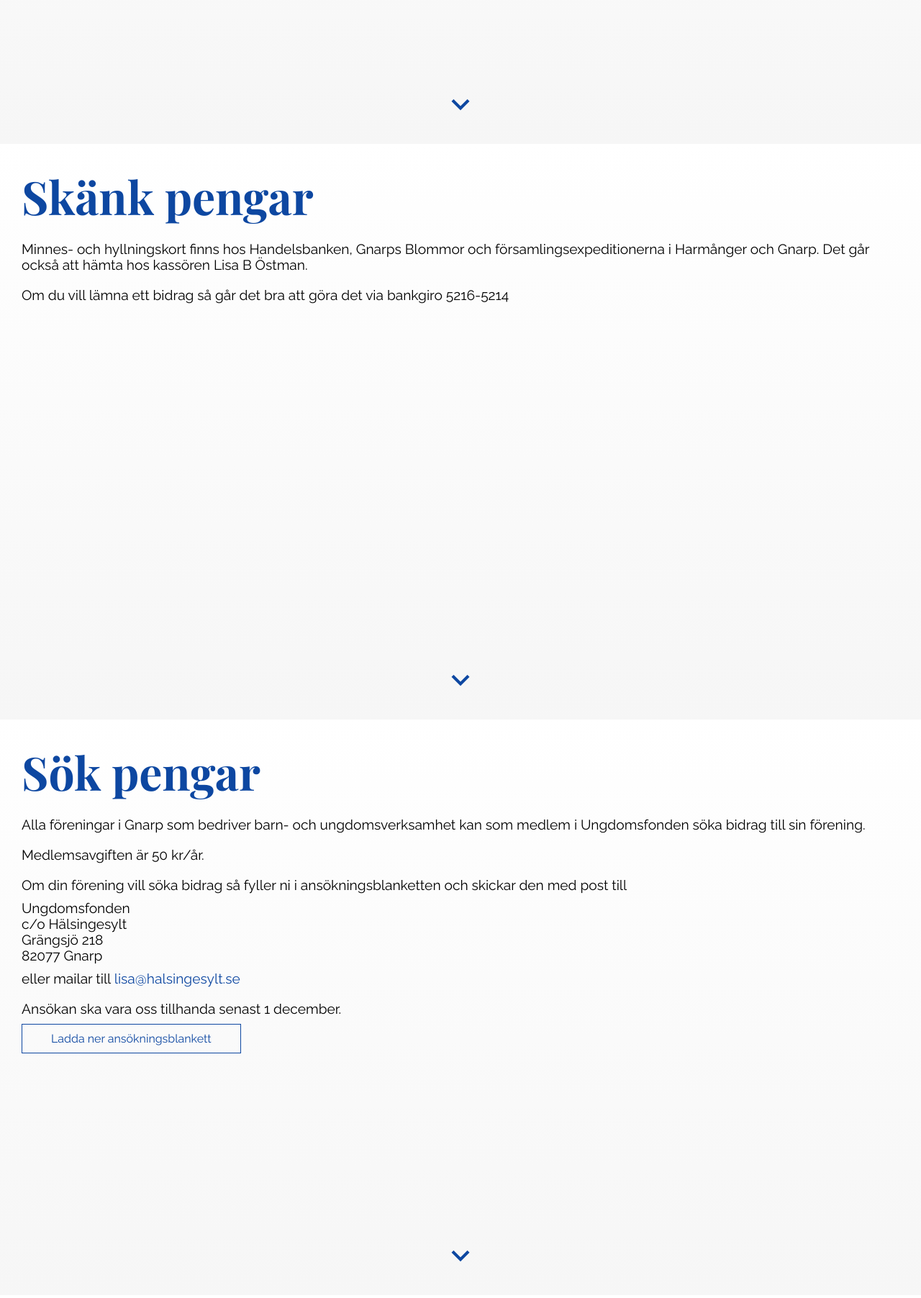
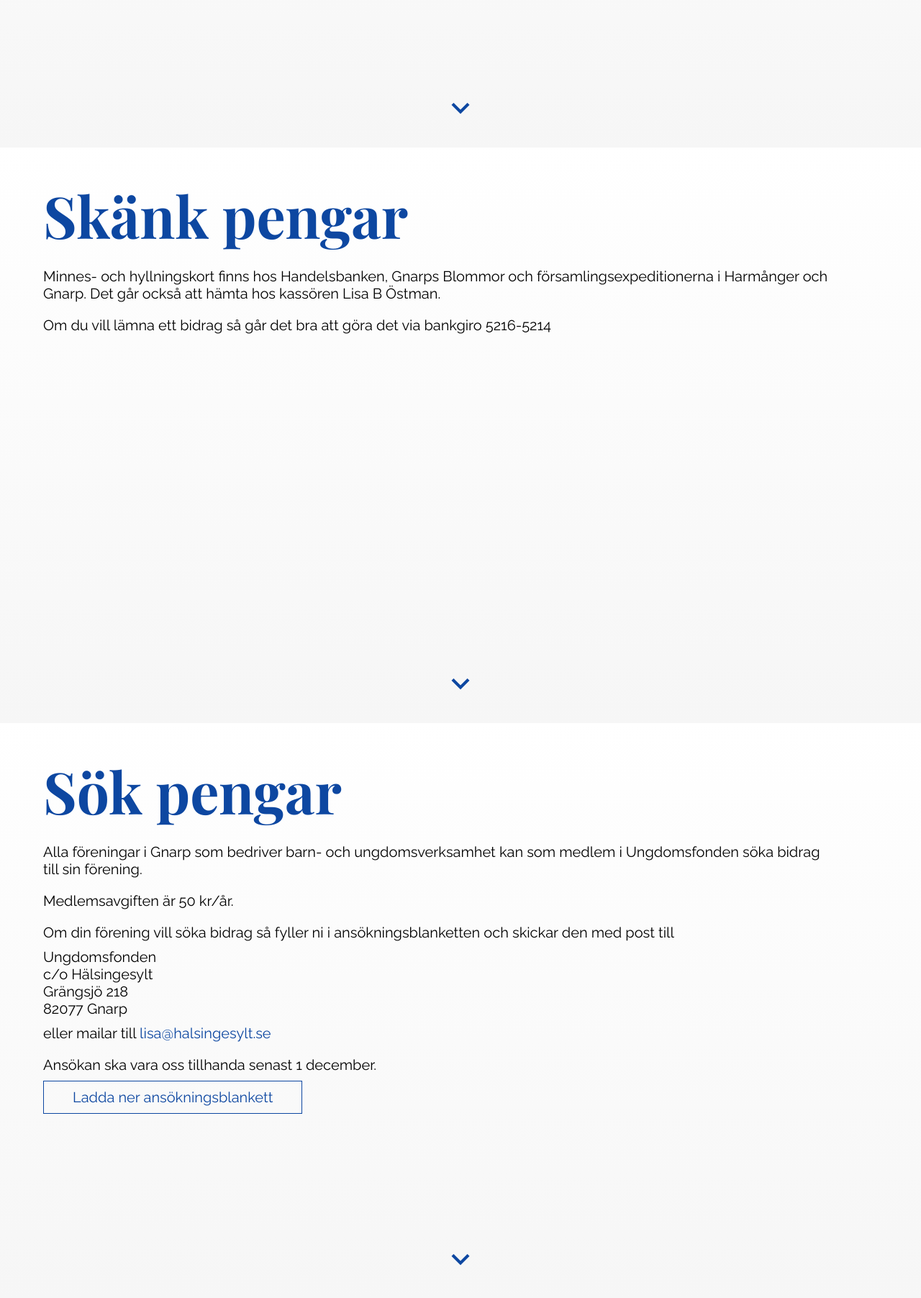
Before and after one commit to WeeRox/ungdomsfonden, a PHP site: page / in a window 1280 px wide; the page is wider, and only the part inside the window is pictured. Shown: the part 1400-3204 px from the top of that part at 72% size. Run offline with PHP 8.4, Linux system fonts and the light colour scheme; some libraries are stand-ins or nearby versions.

Commit message:
Changed some CSS

```diff
--- a/css/index.css
+++ b/css/index.css
@@ -6,8 +6,7 @@ h2 {
 .block {
   width: 100vw;
   min-height: 100vh;
-  padding: 30px;
-  padding-bottom: 80px;
+  padding: 2em 3em 4em 3em;
   margin: 0;
   box-sizing: border-box;
   position: relative;
@@ -28,7 +27,6 @@ h2 {
 }
 
 .block .material-icons {
-  color: #0D47A1;
   font-size: 50px;
   width: 50px;
   left: 50%;
@@ -37,7 +35,6 @@ h2 {
   cursor: default;
   transform: translate(-50%, 0);
   display: block;
-  text-decoration: none;
   -webkit-transition: .2s ease all;
   -moz-transition: .2s ease all;
   -ms-transition: .2s ease all;
@@ -45,7 +42,6 @@ h2 {
 }
 
 .block .material-icons:hover {
-  color: #0D47A1;
   font-size: 70px;
   width: 70px;
   left: 50%;
@@ -54,11 +50,6 @@ h2 {
   cursor: default;
   transform: translate(-50%, 0);
   display: block;
-  text-decoration: none;
-}
-
-.address p {
-  padding: 0;
 }
 
 table {
--- a/css/main.css
+++ b/css/main.css
@@ -1,3 +1,7 @@
+html {
+  font-size: 20px;
+}
+
 body {
   margin: 0;
   padding: 0;
@@ -34,15 +38,22 @@ h3 {
 p {
   font-family: 'Raleway', sans-serif;
   font-weight: 400;
-  font-size: 1.2em;
+  font-size: 1em;
   margin: 0;
   padding: 10px 0;
   color: black;
+  max-width: 55em;
+  min-width: 40em;
 }
 
 a {
   text-decoration: none;
   color: #0D47A1;
+}
+
+address p {
+  padding: 0;
+  font-style: normal;
 }
 
 button {
--- a/css/news.css
+++ b/css/news.css
@@ -2,8 +2,12 @@
   width: 50%;
 }
 
-#date {
-  display: inline-block;
+time {
+  font-family: 'Raleway', sans-serif;
+  font-weight: 400;
+  font-size: 1em;
+  margin: 0;
+  color: black;
   float: right;
 }
 
--- a/index.php
+++ b/index.php
@@ -61,7 +61,7 @@
 
         function get_date($file) {
           $content = file_get_contents($file);
-          $date = preg_match("/<p id=\"date\">(.*)<\/p>/i", $content, $match);
+          $date = preg_match("/<time datetime=\"(.*)\" id=\"date\">(.*)<\/time>/i", $content, $match);
           $date = preg_replace('/\s+/', ' ', $match[1]);
           $date = trim($date);
           return $date;
@@ -90,7 +90,7 @@
           echo "<div>";
           echo '<a href="' . str_replace('\\', '/', str_replace(__DIR__, '', $value)) . '">';
           echo '<img src="' . str_replace(__DIR__, '', get_image($value)) . '" />';
-          echo '<p id="date">' . get_date($value) . '</p>';
+          echo '<time datetime="' . get_date($value) . '" id="date">' . get_date($value) . '</time>';
           echo '<h3>' . get_title($value) . '</h3>';
           echo '<p>' . get_text($value) . '</p>';
           echo "</a>";
@@ -111,12 +111,12 @@
       <p>Alla föreningar i Gnarp som bedriver barn- och ungdomsverksamhet kan som medlem i Ungdomsfonden söka bidrag till sin förening.</p>
       <p>Medlemsavgiften är 50 kr/år.</p>
       <p>Om din förening vill söka bidrag så fyller ni i ansökningsblanketten och skickar den med post till</p>
-        <div class="address">
+        <address>
           <p>Ungdomsfonden</p>
           <p>c/o Hälsingesylt</p>
           <p>Grängsjö 218</p>
           <p>82077 Gnarp</p>
-        </div>
+        </address>
       <p>eller mailar till <a href="mailto:lisa@halsingesylt.se">lisa@halsingesylt.se</a></p>
       <p>Ansökan ska vara oss tillhanda senast 1 december.</p>
       <button>
@@ -214,36 +214,36 @@
     </div>
     <div id="contact">
       <div id="contact-cards">
-        <div class="contact-card address">
+        <address class="contact-card">
           <p>Sverker Söderström</p>
           <p>Ordförande</p>
           <p><a href="tel:+46 70-697 73 45">070-697 73 45</a></p>
           <p><a href="mailto:sverker.soderstrom@telia.com">sverker.soderstrom@telia.com</a></p>
-        </div>
-        <div class="contact-card address">
+        </address>
+        <address class="contact-card">
           <p>Lisa Sjöström</p>
           <p>Sekreterare</p>
-          <p><a href="+46 70-304 35 42">070-304 35 42</a></p>
+          <p><a href="tel:+46 70-304 35 42">070-304 35 42</a></p>
           <p><a href="mailto:elisabeth.sjostrom@regiongavleborg.se">elisabeth.sjostrom@regiongavleborg.se</a></p>
-        </div>
-        <div class="contact-card address">
+        </address>
+        <address class="contact-card">
           <p>Lisa B Östman</p>
           <p>Kassör</p>
           <p><a href="tel:+46 70-227 66 15">070-227 66 15</a></p>
           <p><a href="mailto:lisa@halsingesylt.se">lisa@halsingesylt.se</a></p>
-        </div>
-        <div class="contact-card address">
+        </address>
+        <address class="contact-card">
           <p>Inga Berglin</p>
           <p>Styrelseledamot</p>
-          <p><a href="+46 70-369 09 23">070-369 09 23</a></p>
+          <p><a href="tel:+46 70-369 09 23">070-369 09 23</a></p>
           <p><a href="mailto:inga.berglin@telia.com">inga.berglin@telia.com</a></p>
-        </div>
-        <div class="contact-card address">
+        </address>
+        <address class="contact-card">
           <p>Alf Nordlund</p>
           <p>Styrelseledamot</p>
           <p><a href="tel:+46 70-651 79 21">070-651 79 21</a></p>
           <p><a href="mailto:alf.nordlund2016@gmail.com">alf.nordlund2016@gmail.com</a></p>
-        </div>
+        </address>
       </div>
       <a href="#about" class="material-icons">keyboard_arrow_up</a>
     </div>
--- a/news/2017/07/24/frastavallen.php
+++ b/news/2017/07/24/frastavallen.php
@@ -18,7 +18,7 @@
   <body>
     <div id="news">
       <h3>Slåtter på Frästavallen</h3>
-      <p id="date">2017-07-24</p>
+      <time datetime="2017-07-24" id="date">2017-07-24</time>
       <p>Stor uppslutning på årets slåtter. Drygt 20 personer slöt upp och på en timme så hade vi räfsat upp det slagna gräset, sedan fick vi åtnjuta fika i Ungdomsfondens fäbodstuga medan regnet föll utanför. </p>
       <img src="/img/frastavallen/20170724-1.jpg" />
       <img src="/img/frastavallen/20170724-2.jpg" />
```
Also changed, not shown: css/news-article.css (+6 -2 lines).
